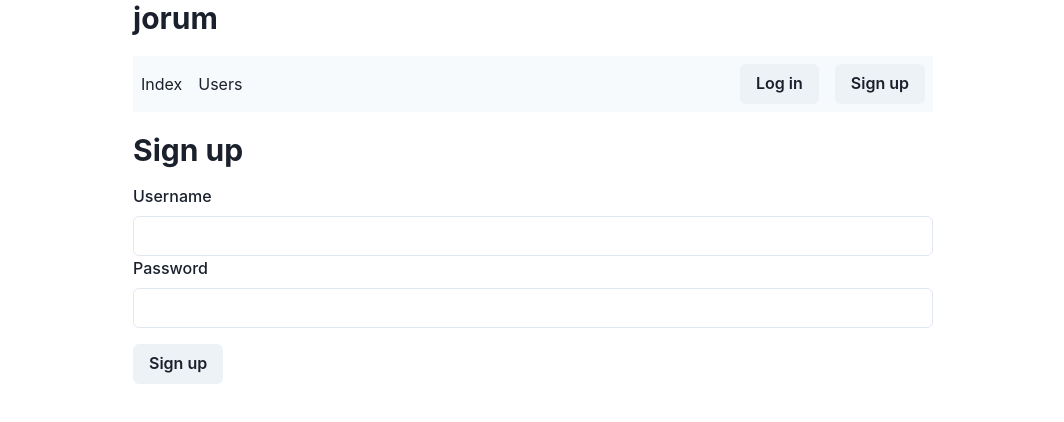
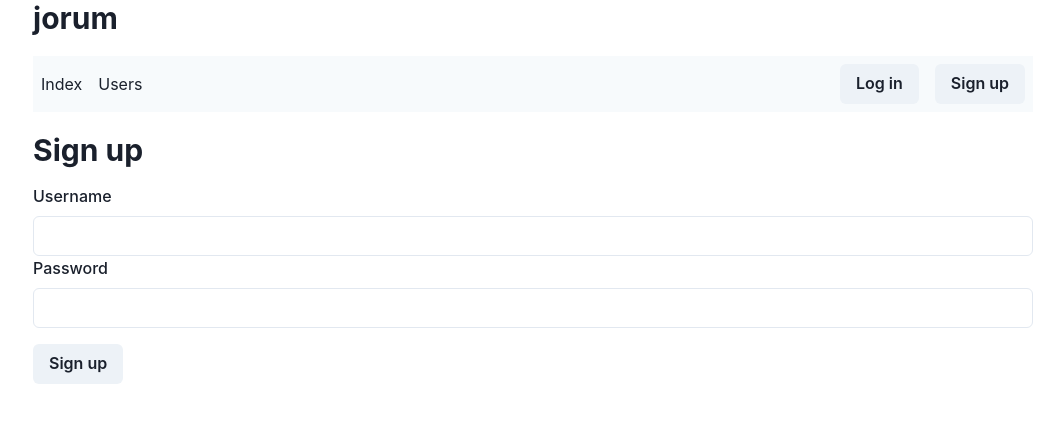
Before and after one commit to hassan-c/jorum, a React (Create React App) app in the folder src/main/webapp/: page /signup in a window 1280 px wide. Shown: the top 422 px of the page, without its empty margins (107-1171 px from the left). Built offline with nearby package versions, Linux system fonts and the light colour scheme; no server answers.

Commit message:
Correct typo and adjust minWidth - responsive

```diff
--- a/src/main/webapp/src/App.js
+++ b/src/main/webapp/src/App.js
@@ -47,7 +47,7 @@ function App() {
   return (
     <ChakraProvider>
       <Center>
-        <Stack spacing={5} minW={[200, 500, 800]}>
+        <Stack spacing={5} minW={[300, 500, 1000]}>
           <Header />
 
           <HStack as="nav" bg="gray.50" p={2} spacing={4}>
--- a/src/main/webapp/src/components/SignUpForm.js
+++ b/src/main/webapp/src/components/SignUpForm.js
@@ -43,7 +43,7 @@ export default function SignUpForm() {
     } else {
       setSignUpMessage({
         type: "error",
-        title: "Couldn't sign you in",
+        title: "Couldn't sign you up",
         description: "User with that name already exists",
       });
     }
```
